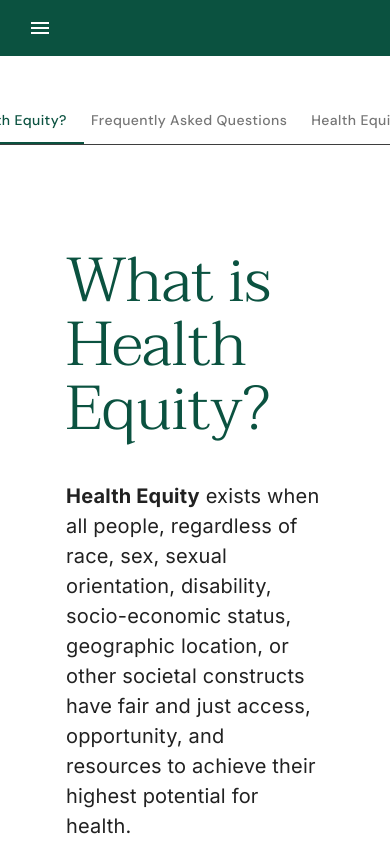
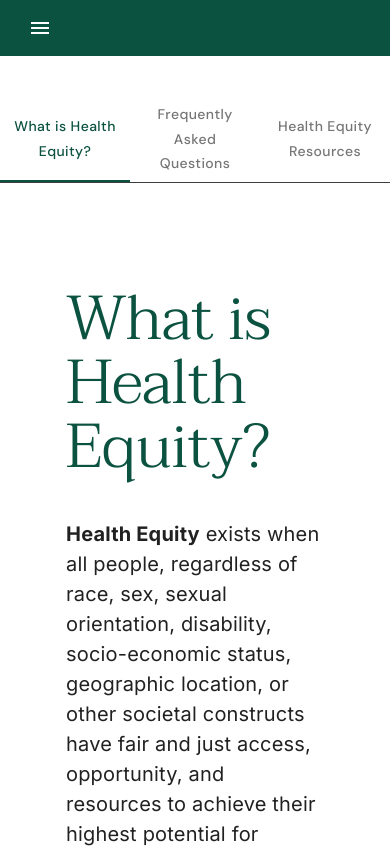
Before and after one commit to ebuddenberg/health-equity-tracker, a React (Create React App) app in the folder frontend/: page /whatishealthequity in a window 390 px wide. Shown: the top 848 px of the page. Built offline with nearby package versions, Linux system fonts and the light colour scheme.

Commit message:
Fix WIHE tabs offscreen on mobile (#1063)

```diff
--- a/frontend/src/pages/WhatIsHealthEquity/WhatIsHealthEquityPage.tsx
+++ b/frontend/src/pages/WhatIsHealthEquity/WhatIsHealthEquityPage.tsx
@@ -5,7 +5,10 @@ import styles from "./WhatIsHealthEquityPage.module.scss";
 import EquityTab from "./EquityTab";
 import FaqTab from "./FaqTab";
 import { TAB_PARAM, useSearchParams } from "../../utils/urlutils";
-import ResourcesTab from './ResourcesTab';
+import ResourcesTab from "./ResourcesTab";
+import { useTheme } from "@material-ui/core/styles";
+import useMediaQuery from "@material-ui/core/useMediaQuery";
+import { useEffect } from "react";
 
 export const WIHE_HEALTH_EQUITY_TAB_INDEX = 0;
 export const WIHE_FAQ_TAB_INDEX = 1;
@@ -13,6 +16,11 @@ export const WIHE_JOIN_THE_EFFORT_SECTION_ID = "join";
 
 export function WhatIsHealthEquityPage() {
   const params = useSearchParams();
+
+  // responsive tabs layout to fix mobile bug
+  const theme = useTheme();
+  const pageIsWide = useMediaQuery(theme.breakpoints.up("sm"));
+  const [tabLayout, setTabLayout] = React.useState({});
 
   const [tabIndex, setTabIndex] = React.useState(
     params[TAB_PARAM] ? Number(params[TAB_PARAM]) : 0
@@ -22,15 +30,20 @@ export function WhatIsHealthEquityPage() {
     setTabIndex(newTabIndex);
   };
 
+  // when screen width changes, update tab spacing material UI attribute
+  useEffect(() => {
+    setTabLayout(pageIsWide ? { centered: "true" } : { variant: "fullWidth" });
+  }, [pageIsWide]);
+
   return (
     <div className={styles.WhatIsHealthEquityPage}>
       <Tabs
         tabIndex={tabIndex}
         value={tabIndex}
+        {...tabLayout}
         onChange={handleChange}
         indicatorColor="primary"
         textColor="primary"
-        centered
       >
         <Tab
           className={styles.WhatIsHealthEquityTab}
@@ -41,8 +54,8 @@ export function WhatIsHealthEquityPage() {
           label="Frequently Asked Questions"
         />
         <Tab
-            className={styles.WhatIsHealthEquityTab}
-            label="Health Equity Resources"
+          className={styles.WhatIsHealthEquityTab}
+          label="Health Equity Resources"
         />
       </Tabs>
       {tabIndex === 0 && <EquityTab />}
```
